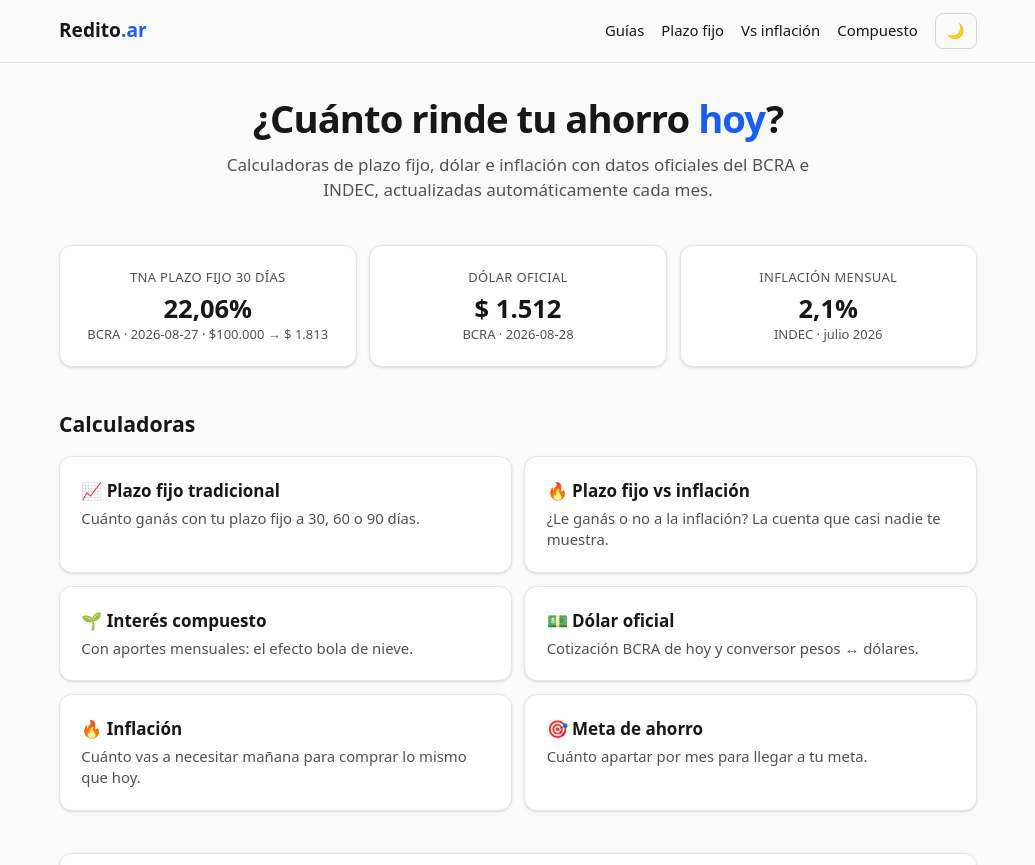
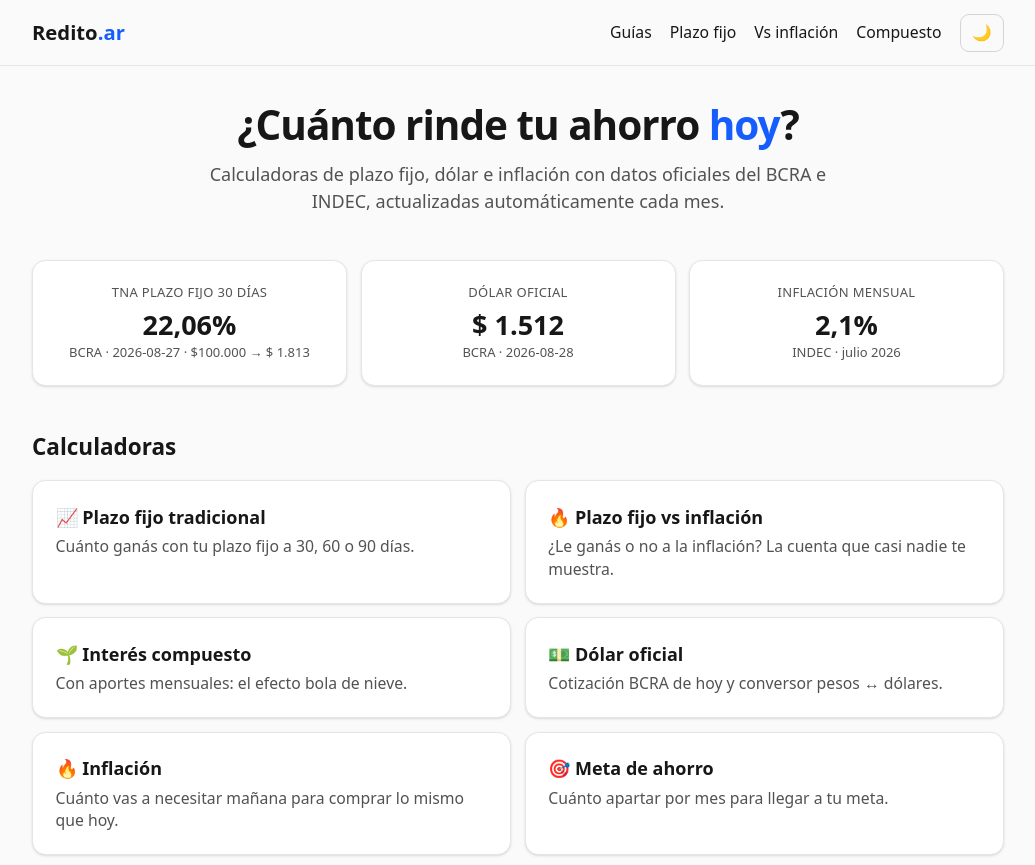
Before and after one commit to tiag-ops/reditos-ar, a Next.js app: page / in a window 1280 px wide. Shown: the top 865 px of the page, without its empty margins (122-1157 px from the left). Built offline with nearby package versions, Linux system fonts and the light colour scheme.

Commit message:
a11y: base font 18px (112.5%)

```diff
--- a/src/app/globals.css
+++ b/src/app/globals.css
@@ -12,8 +12,8 @@
 }
 
 html {
-  /* Base 17px (default 16): escala todo el sitio vía rem — legibilidad +6% */
-  font-size: 106.25%;
+  /* Base 18px (default 16): escala todo el sitio vía rem — legibilidad +12.5% */
+  font-size: 112.5%;
 }
 
 body {
```
